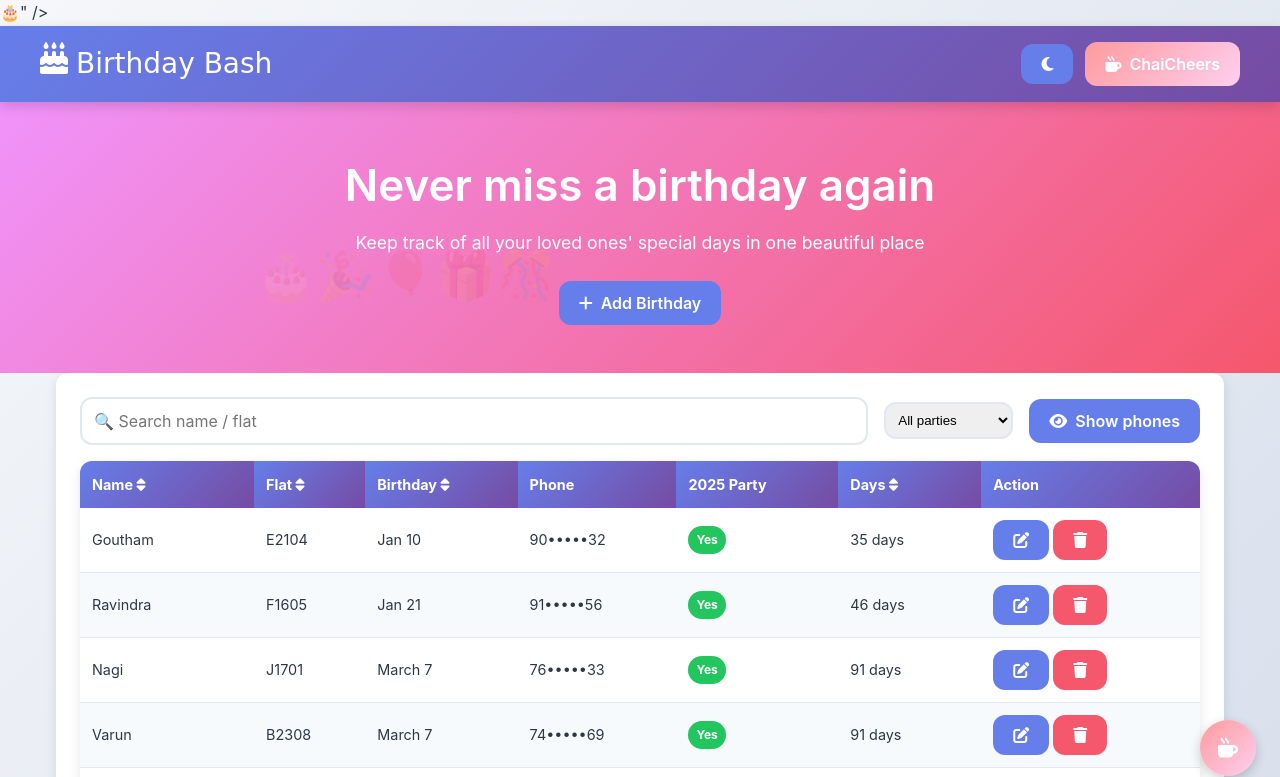
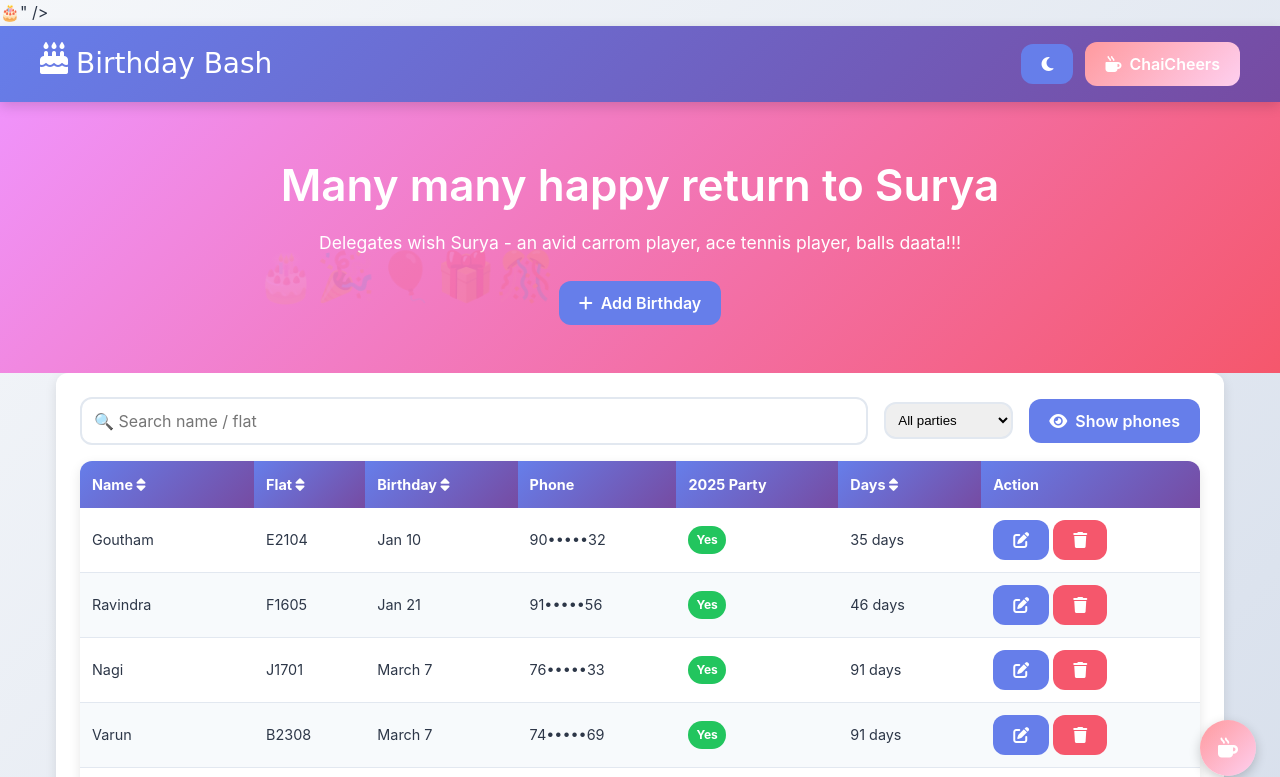
Before and after one commit to cspdGRIT/zenithdelegates, a website: page index.html in a window 1280 px wide. Shown: the top 777 px of the page. Drawn offline with Linux system fonts and the light colour scheme.

Commit message:
Update birthday message for Surya

```diff
--- a/index.html
+++ b/index.html
@@ -83,8 +83,8 @@ input:focus,textarea:focus{outline:none; border-color:var(--pri)}
 
 <section class="hero">
   <div class="container">
-    <h1>Never miss a birthday again</h1>
-    <p>Keep track of all your loved ones' special days in one beautiful place</p>
+    <h1>Many many happy return to Surya</h1>
+    <p>Delegates wish Surya - an avid carrom player, ace tennis player, balls daata!!!</p>
     <button class="btn btn-primary" onclick="scrollToForm()"><i class="fas fa-plus"></i> Add Birthday</button>
   </div>
 </section>
```
